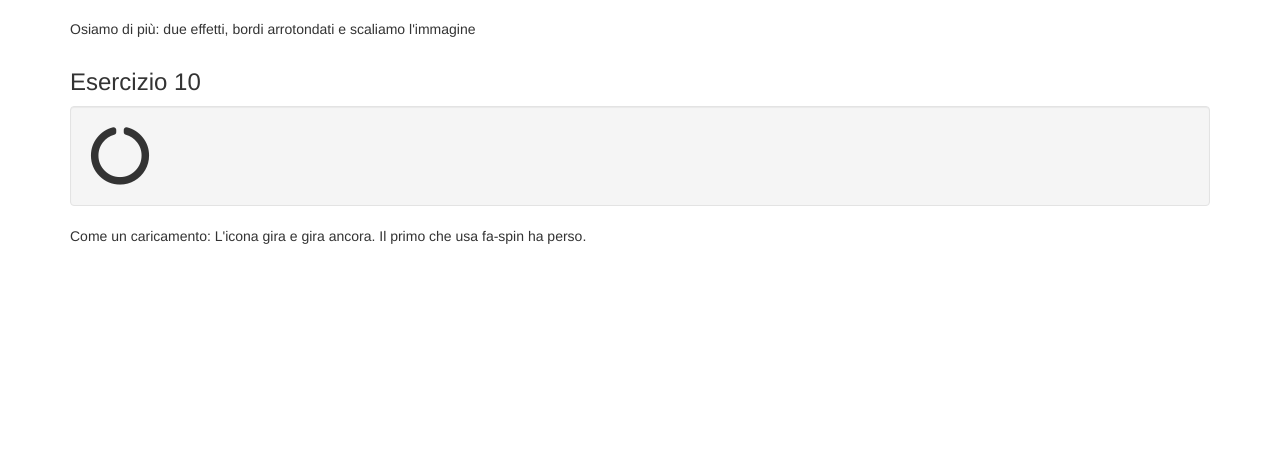
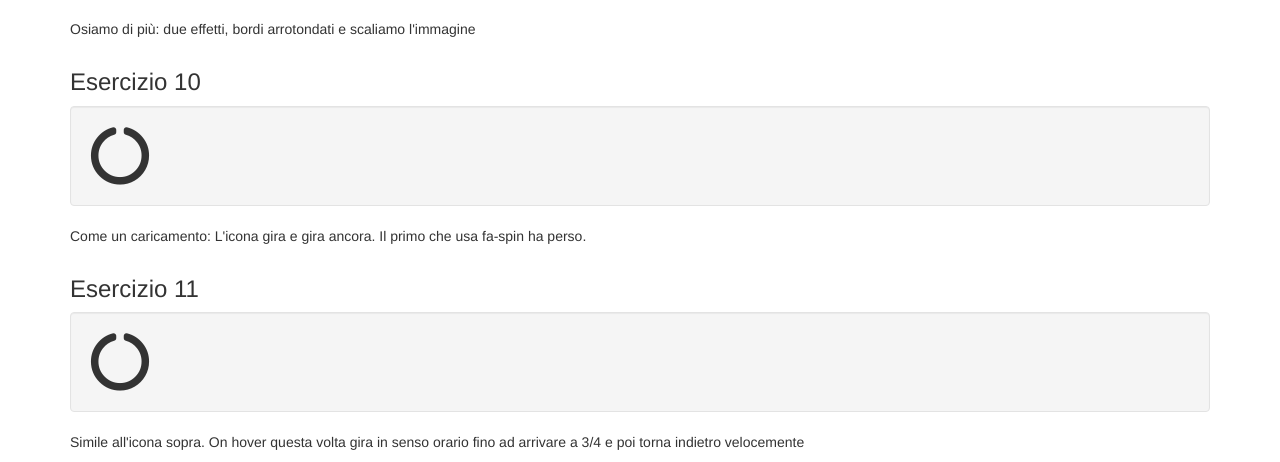
Before and after one commit to giorgiop62/html-css-animation-filter, a plain HTML site: page index.html in a window 1280 px wide. Shown: the part 3363-3825 px from the top of the page. Before the commit the page ends 3619 px from the top, so only its background shows below. Drawn offline with nearby package versions, Linux system fonts and the light colour scheme; files that its build step writes are made by us from their sources.

Commit message:
esercizio undici

```diff
--- a/css/style.css
+++ b/css/style.css
@@ -104,3 +104,26 @@
     transform: rotate(360deg);
   }
 }
+
+.ex-11-icon {
+  font-size: 60px;
+}
+
+.ex-11-icon:hover{
+  animation-name: giro1;
+  animation-duration: 1s;
+  transition: 3s;
+}
+@keyframes giro1 {
+  0% {
+    transform: rotate(0);
+  }
+  90%{
+    transform: rotate(315deg);
+  }
+  100%{
+    transform: rotate(0);
+  }
+
+
+}
--- a/index.html
+++ b/index.html
@@ -165,3 +165,18 @@
       <p>Come un caricamento: L'icona gira e gira ancora. Il primo che usa fa-spin ha perso.</p>
   </div>
 </div>
+
+<!-- Esercizio 11 -->
+<div class="row">
+  <div class="col-xs-12">
+      <h3>Esercizio 11</h3>
+  </div>
+  <div class="col-xs-12">
+      <div class="well">
+          <i class="ex-11-icon fas fa-circle-notch"></i>
+      </div>
+  </div>
+  <div class="col-xs-12">
+      <p>Simile all'icona sopra. On hover questa volta gira in senso orario fino ad arrivare a 3/4 e poi torna indietro velocemente</p>
+  </div>
+</div>
```
